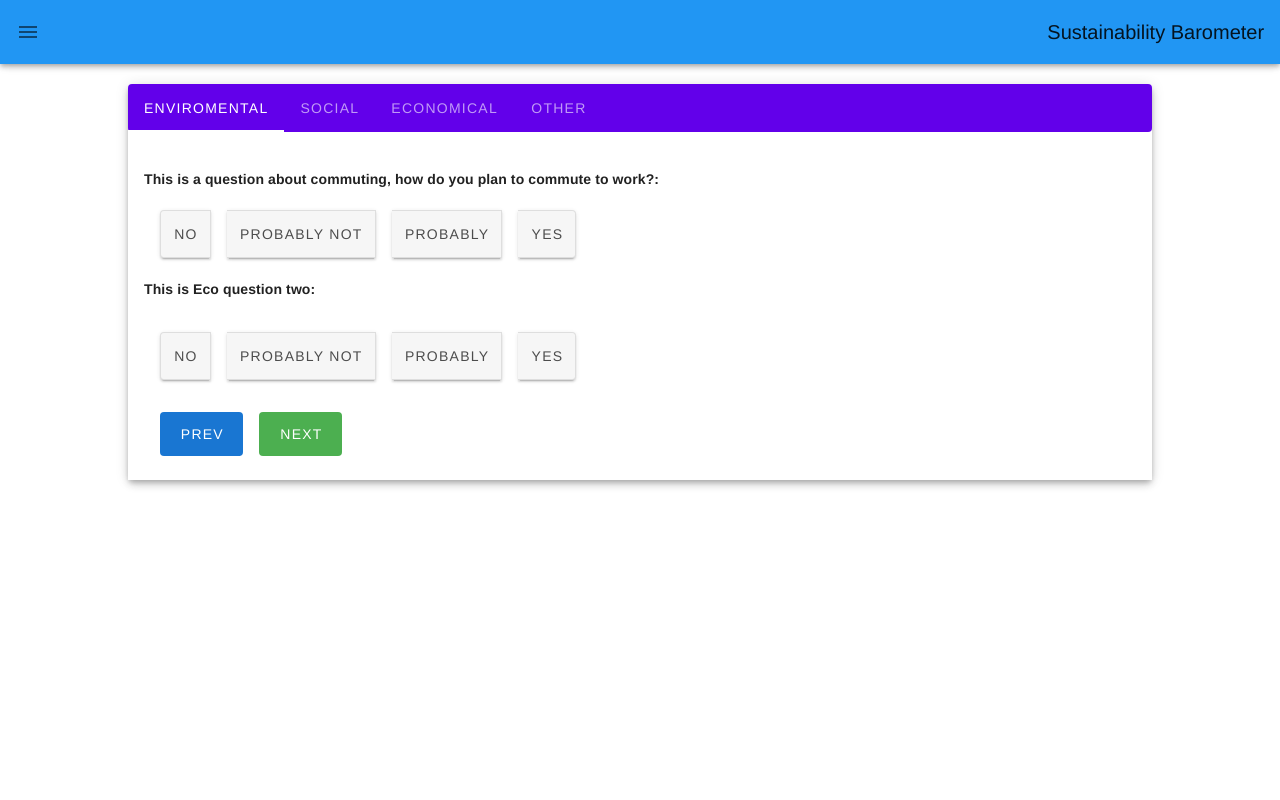
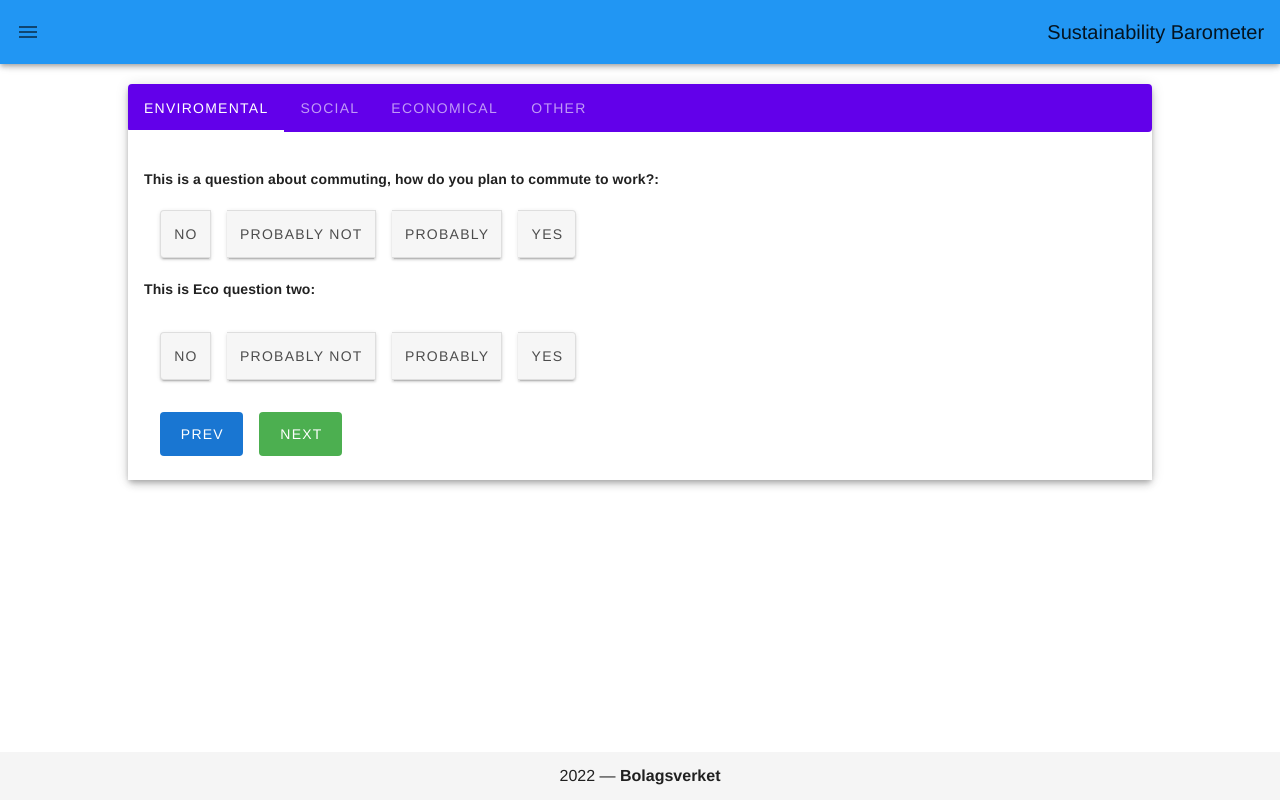
Before and after one commit to ClemLef/SIMS-bolagsverket, a Vue app in the folder testvue/: page /#/form in a window 1280 px wide. Built offline with nearby package versions, Linux system fonts and the light colour scheme.

Commit message:
adding footer, work on home page

```diff
--- a/testvue/src/App.vue
+++ b/testvue/src/App.vue
@@ -5,7 +5,9 @@
             <AppHeader/>
             <router-view/>
 
+
         </div>
+        <AppFooter/>
     </v-app>
 </template>
 
--- /dev/null
+++ b/testvue/src/components/AppFooter.vue
@@ -0,0 +1,13 @@
+<template>
+    <v-footer
+        padless
+        fixed
+    >
+      <v-col
+        class="text-center"
+        cols="12"
+      >
+        {{ new Date().getFullYear() }} — <strong>Bolagsverket</strong>
+      </v-col>
+    </v-footer>
+</template>
--- a/testvue/src/main.js
+++ b/testvue/src/main.js
@@ -3,10 +3,12 @@ import App from './App.vue'
 import vuetify from './plugins/vuetify'
 import router from './router'
 import header from './components/AppHeader.vue'
+import footer from './components/AppFooter.vue'
 
 Vue.config.productionTip = false
 
 Vue.component('AppHeader', header)
+Vue.component('AppFooter', footer)
 
 new Vue({
   vuetify,
--- a/testvue/src/views/HomePage.vue
+++ b/testvue/src/views/HomePage.vue
@@ -1,10 +1,26 @@
 <template>
+  <v-parallax dark src="../assets/home_background.jpg">
+    <v-row align="center" justify="center">
+      <v-col class="text-center" cols="12">
+        <h1 class="text-h1 font-weight-thin mb-4">
+          Welcome
+        </h1>
+        <h4 class="subheading mb-4"> Welcome to the Sustainability Barometer </h4>
+        <h3 class="text-md-h4">This website will let you assess the sustainability of your business idea.</h3>
+        <v-btn
+          color="primary"
+          elevation="6"
+          large
+          rounded
+          x-large
+          class="text-h4 font-weight-bold ma-10"
+          @click="redirect"
+        > Take the test now !</v-btn>
+      </v-col>
+    </v-row>
+  </v-parallax>
+</template>
 
-      <v-btn
-        elevation="2"
-        @click="greet"
-      >Button</v-btn>
-  </template>
 
 <script>
 export default {
@@ -12,13 +28,11 @@
   data: () => ({
     drawer: false,
     group: null,
-
   }),
   methods: {
-      greet() {
+    redirect(){
       this.$router.push('/form')
     }
-    }
-
+  },
 }
 </script>
```
Also changed, not shown: testvue/src/assets/home_background.jpg (added). Lines whose indentation alone changed are shown as unchanged.
